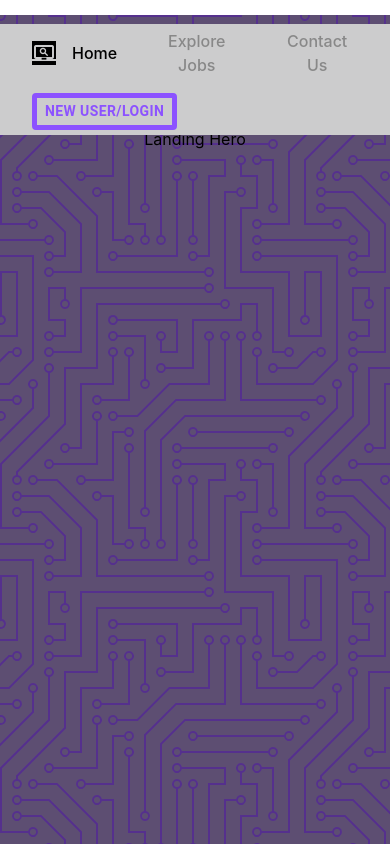
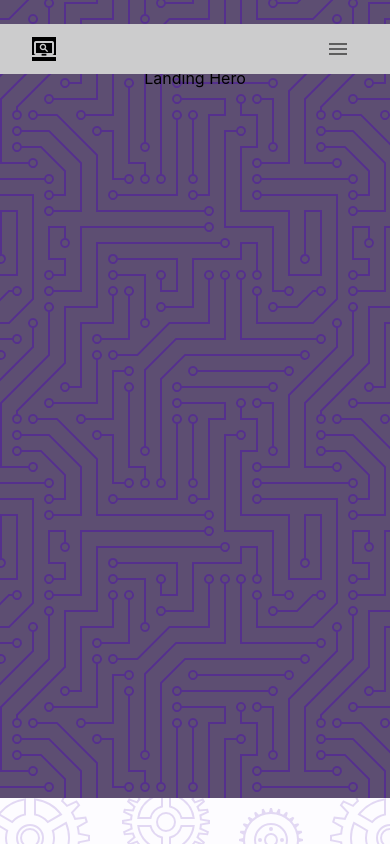
Before and after one commit to mananjain31/hire-n-seeks, a React (Create React App) app: page / in a window 390 px wide. Built offline with nearby package versions, Linux system fonts and the light colour scheme.

Commit message:
breakpoints added, started drawer implementation for navbar

```diff
--- a/src/App.js
+++ b/src/App.js
@@ -2,7 +2,7 @@ import React from "react";
 import "./App.css";
 import { Routes, Route, Link} from 'react-router-dom';
 import {LandingPage} from './pages'
-
+import './globals/global-styles.scss'
 
 function App() {
   // console.log(LandingPage);
--- a/src/globals/global-styles.scss
+++ b/src/globals/global-styles.scss
@@ -9,3 +9,23 @@ $desktop-x-padding : 2rem;
 
 // landing page
 $landing-pt : 7rem;
+
+// breakpoints
+$xs : 0px;
+$sm : 600px;
+$md : 900px;
+$lg : 1200px;
+$xl : 1536px;
+
+
+
+.desktop-only {
+  @media screen and (max-width : $sm) {
+    display: none !important;
+  }
+}
+.mobile-only {
+  @media screen and (min-width : $sm) {
+    display: none !important;
+  }
+}
--- a/src/pages/landingpage/LandingPage.scss
+++ b/src/pages/landingpage/LandingPage.scss
@@ -9,4 +9,6 @@
   & > *{
     scroll-snap-align: start;
   }
+
+
 }
--- a/src/pages/landingpage/Navbar.jsx
+++ b/src/pages/landingpage/Navbar.jsx
@@ -1,6 +1,6 @@
 import React from 'react'
 import './Navbar.scss'
-import { Icon } from '@mui/material';
+import { Icon, IconButton } from '@mui/material';
 import {LoginSignupButton} from '../../shared/buttons/Buttons';
 
 const Navbar = ({navData}) => {
@@ -20,9 +20,20 @@ const Navbar = ({navData}) => {
 
   return (
     <nav className='navbar'>
+
       <Icon >screen_search_desktop</Icon>
-      <ul className='navlinks'>{renderNavlinks()}</ul>
-      <LoginSignupButton>New User/Login</LoginSignupButton>
+
+      <ul className='navlinks desktop-only'>
+        {renderNavlinks()}
+        <li>
+          <LoginSignupButton>New User/Login</LoginSignupButton>
+        </li>
+      </ul>
+
+      <IconButton>
+        <Icon className="mobile-only">menu</Icon>
+      </IconButton>
+
     </nav>
   )
 }
```
